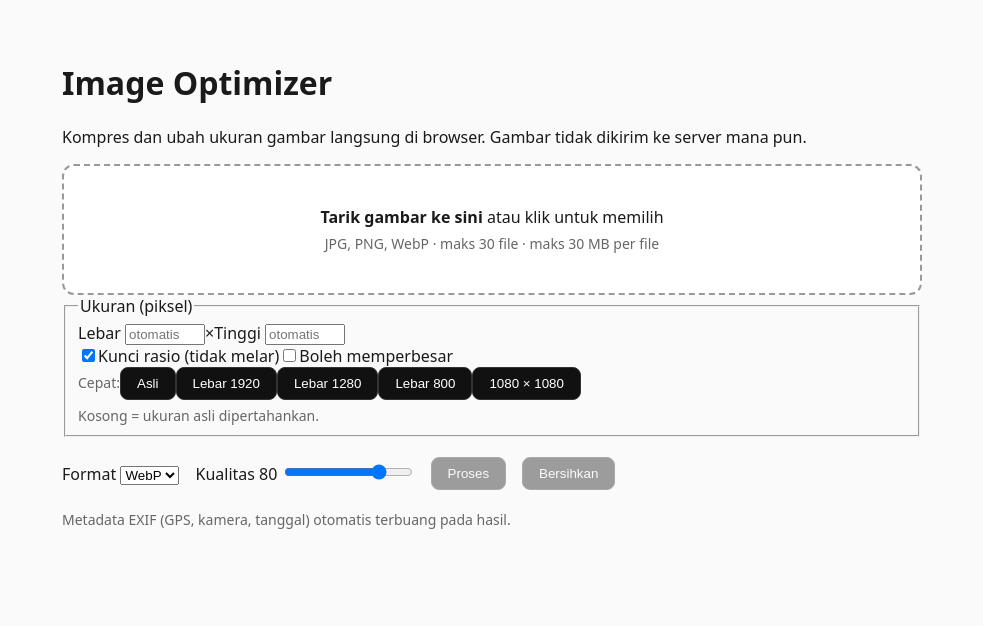
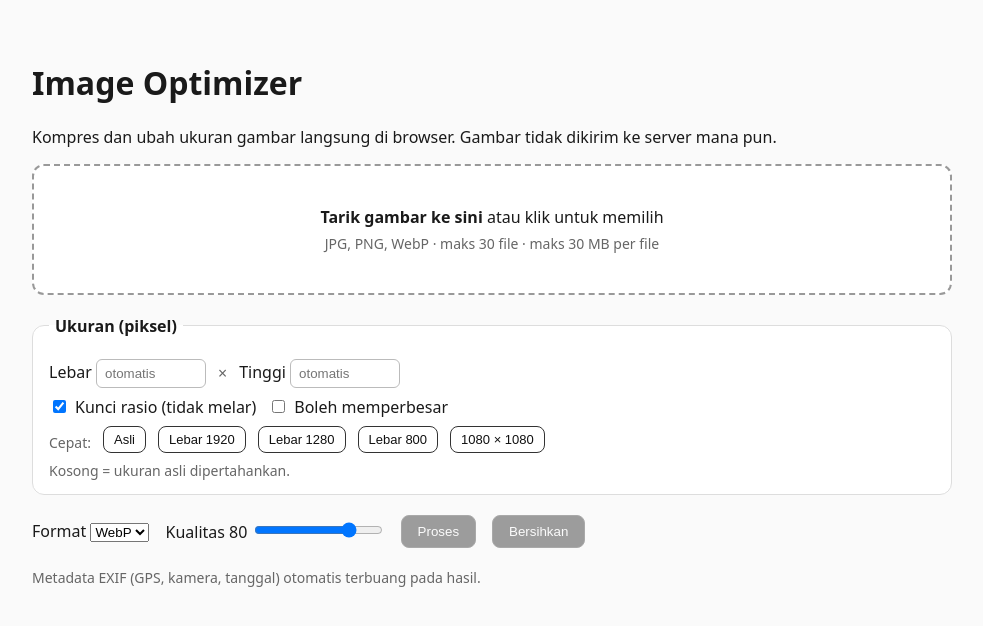
Before and after one commit to autopoetic/image-optimizer, a React (Vite) app: page / in a window 1280 px wide. Shown: the top 626 px of the page, without its empty margins (148-1131 px from the left). Built offline with nearby package versions, Linux system fonts and the light colour scheme.

Commit message:
Refactor CSS styles for layout and buttons
Updated styles for .wrap, .panel, .row, and button elements.

```diff
--- a/src/index.css
+++ b/src/index.css
@@ -1,14 +1,22 @@
 * { box-sizing: border-box; }
 body { margin: 0; font-family: system-ui, sans-serif; background: #fafafa; color: #1a1a1a; }
-.wrap { max-width: 900px; margin: 0 auto; padding: 40px 20px; }
+.wrap { max-width: 960px; margin: 0 auto; padding: 40px 20px; }
 .drop { border: 2px dashed #999; border-radius: 12px; padding: 40px; text-align: center; cursor: pointer; background: #fff; }
 .drop.drag { border-color: #2563eb; background: #eff6ff; }
 .muted { color: #666; font-size: 14px; margin-top: 6px; }
+.panel { margin: 20px 0 0; padding: 14px 16px; border: 1px solid #ddd; border-radius: 12px; background: #fff; }
+.panel legend { padding: 0 6px; font-weight: 600; }
+.row { display: flex; flex-wrap: wrap; gap: 12px; align-items: center; margin: 8px 0; }
+.times { color: #666; }
+.check { display: flex; align-items: center; gap: 6px; }
+input[type="number"] { width: 110px; padding: 6px 8px; border: 1px solid #bbb; border-radius: 6px; }
 .controls { display: flex; flex-wrap: wrap; gap: 16px; align-items: center; margin: 20px 0; }
 button { padding: 8px 16px; border-radius: 8px; border: 1px solid #333; background: #111; color: #fff; cursor: pointer; }
+button.ghost { background: #fff; color: #111; padding: 5px 10px; font-size: 13px; }
 button:disabled { opacity: .4; cursor: not-allowed; }
+.scroll { overflow-x: auto; }
 table { width: 100%; border-collapse: collapse; background: #fff; }
-th, td { text-align: left; padding: 8px; border-bottom: 1px solid #eee; font-size: 14px; word-break: break-all; vertical-align: middle; }
+th, td { text-align: left; padding: 8px; border-bottom: 1px solid #eee; font-size: 14px; word-break: break-word; vertical-align: middle; }
 .err { color: #b91c1c; }
 .thumbs { display: flex; gap: 8px; }
 .thumbs figure { margin: 0; text-align: center; }
```
